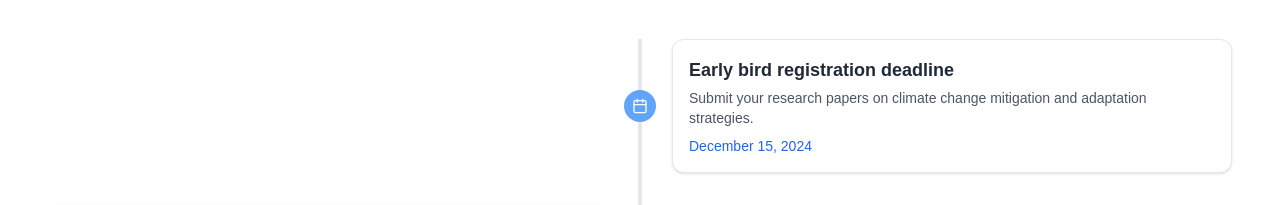
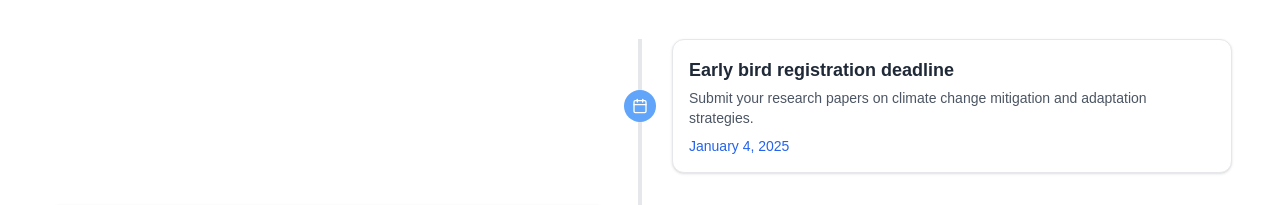
Before and after one commit to ZepResearch/wfcces, a Next.js app: page / in a window 1280 px wide. Shown: the part 5620-5825 px from the top of the page. Built offline with nearby package versions, Linux system fonts and the light colour scheme.

Commit message:
Datres change

```diff
--- a/src/app/(Home Page)/Dates.jsx
+++ b/src/app/(Home Page)/Dates.jsx
@@ -10,7 +10,7 @@ const timeline = [
     name: "Early bird registration deadline",
     description:
       "Submit your research papers on climate change mitigation and adaptation strategies.",
-    date: "December 15, 2024",
+    date: "January 4, 2025",
     icon: Calendar,
   },
   {
--- a/src/app/(Pages)/theme-and-topics/page.js
+++ b/src/app/(Pages)/theme-and-topics/page.js
@@ -220,7 +220,7 @@ export default function ThemeAndTopics() {
             <CardContent className="p-6">
               <ul className="space-y-4">
                 {[
-                  { date: "December 15, 2024", event: "Early bird registration deadline", icon: < BirdIcon className="h-6 w-6" /> },
+                  { date: "January 4, 2025", event: "Early bird registration deadline", icon: < BirdIcon className="h-6 w-6" /> },
                   { date: "January 10, 2025", event: "Abstract submission deadline", icon: <UserPlus className="h-6 w-6" /> },
                   { date: "February 1, 2025", event: "Full paper submission deadline", icon: <FileText className="h-6 w-6" /> },
                   { date: "October February 10, 2025", event: "Registration deadline", icon: <File className="h-6 w-6" /> },
```
